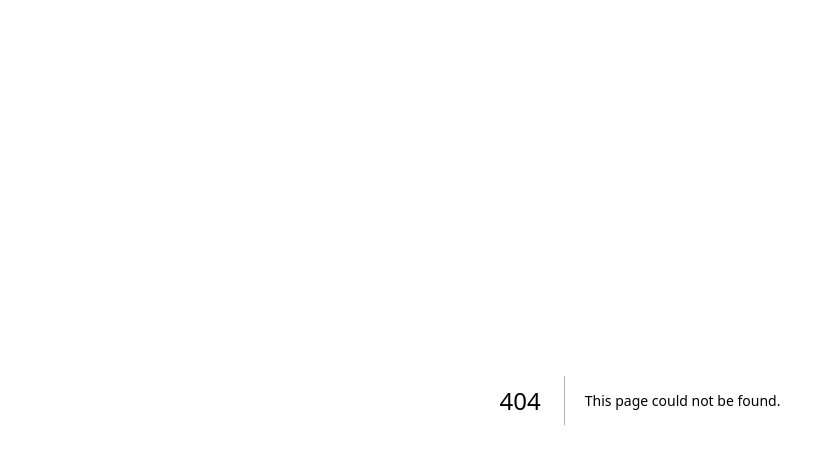
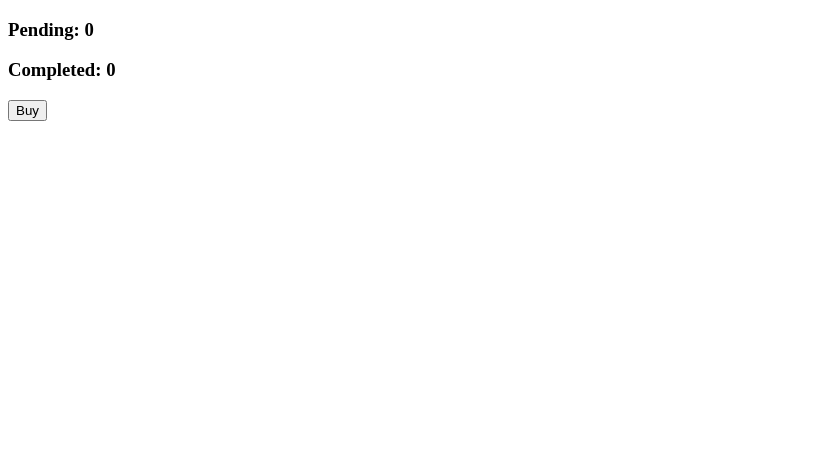
Before and after one commit to zuki08/learn-react_5610, a Next.js app: page /qcomps/shoppingCart in a window 1280 px wide. Before the commit this address had no page. Shown: the top 464 px of the page, without its empty margins (0-835 px from the left). Built offline with nearby package versions, Linux system fonts and the light colour scheme.

Commit message:
batch updates in react

```diff
--- /dev/null
+++ b/src/pages/qcomps/shoppingCart.js
@@ -0,0 +1,33 @@
+import { useState } from 'react';
+
+export default function RequestTracker() {
+  const [pending, setPending] = useState(0);
+  const [completed, setCompleted] = useState(0);
+
+  async function handleClick() {
+    setPending(pending + 1);
+    await delay(3000);
+    setPending(pending - 1);
+    setCompleted(completed + 1);
+  }
+
+  return (
+    <>
+      <h3>
+        Pending: {pending}
+      </h3>
+      <h3>
+        Completed: {completed}
+      </h3>
+      <button onClick={handleClick}>
+        Buy
+      </button>
+    </>
+  );
+}
+
+function delay(ms) {
+  return new Promise(resolve => {
+    setTimeout(resolve, ms);
+  });
+}
```
Also changed, not shown: src/pages/components/queueUpdates.js (added, +16 -0 lines).
